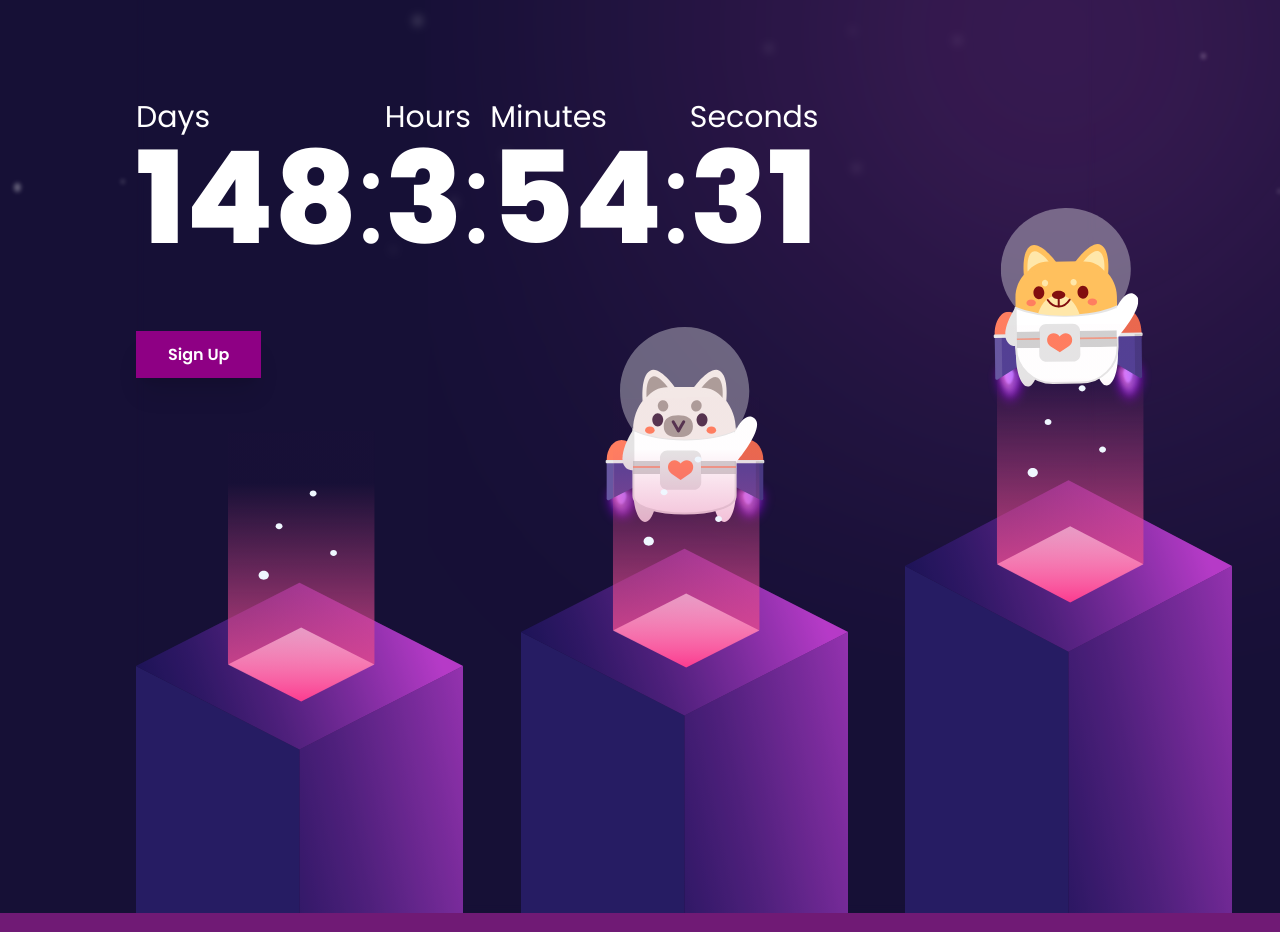
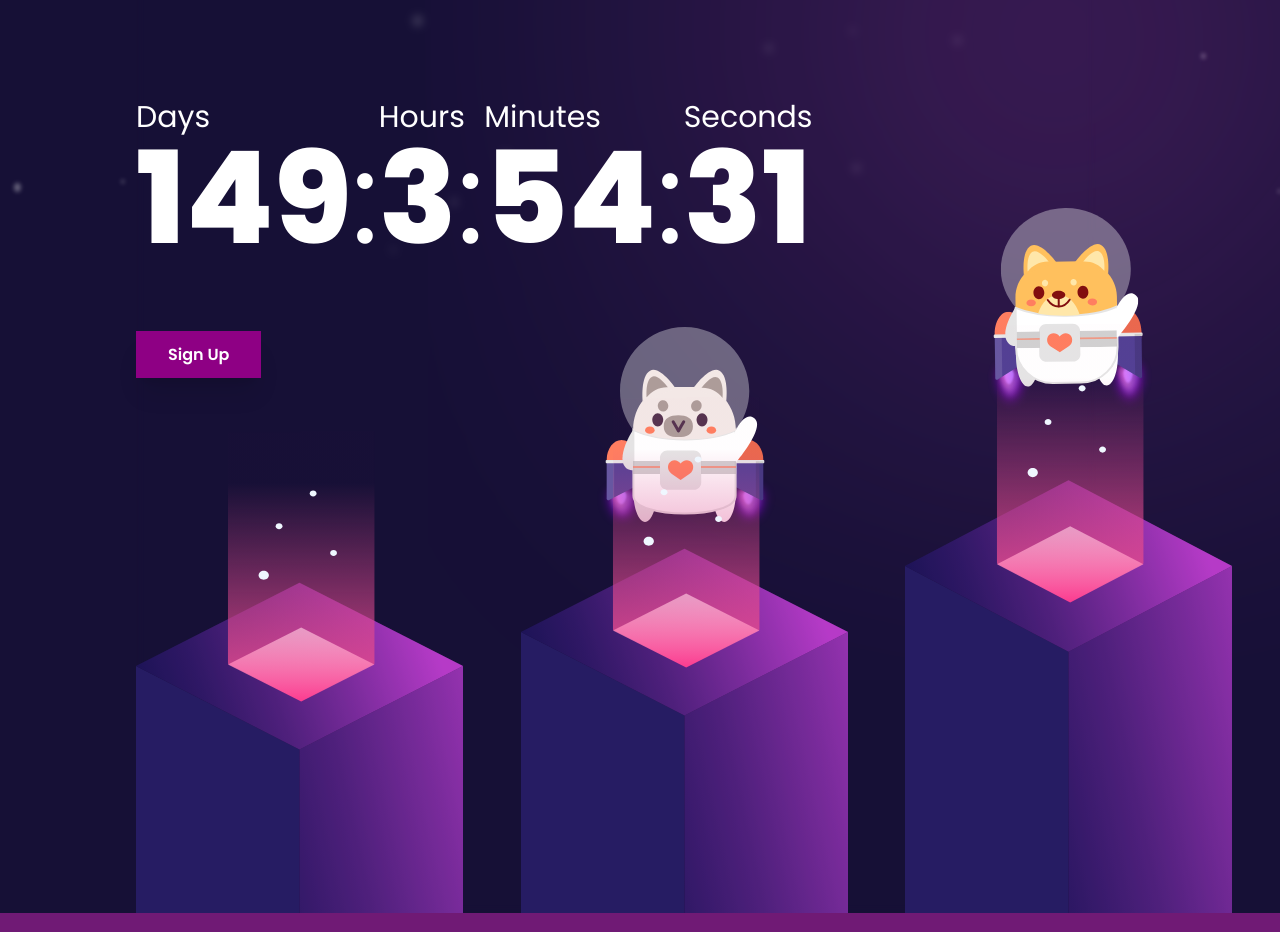
Before and after one commit to gdsc-ucd-dev/sachacks-2022, a Next.js app: page / in a window 1280 px wide. Shown: the part 6420-7352 px from the top of the page. Built offline with nearby package versions, Linux system fonts and the light colour scheme.

Commit message:
Update clock.tsx

```diff
--- a/src/components/events-components/clock.tsx
+++ b/src/components/events-components/clock.tsx
@@ -8,7 +8,7 @@ const Count: React.FC = () => {
   const [seconds, setSeconds] = useState(0);
 
   useEffect(() => {
-    const target = new Date("10/15/2022 10:00:00");
+    const target = new Date("10/16/2022 10:00:00");
 
     const interval = setInterval(() => {
       const now = new Date();
```
